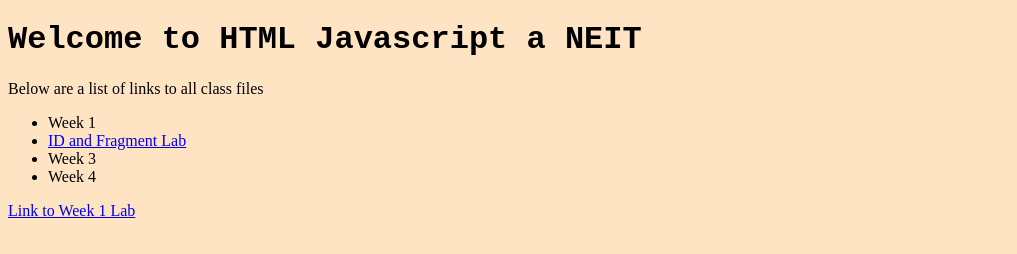
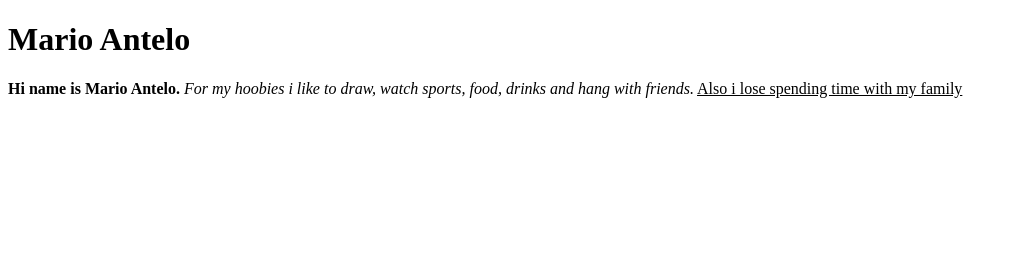
Before and after one commit to cityboy401/HTMLJS2024, a plain HTML site: page index.html in a window 1280 px wide. Shown: the whole page, without its empty margins (0-1017 px from the left). Drawn offline with Linux system fonts and the light colour scheme.

Commit message:
Add files via upload

```diff
--- a/index.html
+++ b/index.html
@@ -1,28 +1,17 @@
 <!DOCTYPE html>
 <html lang="en">
-    <head>
-        <!--
-            Mario Antelo
-            SE 111.03
-            January 9, 2024
-        -->
-        <title>HTML Javascript Winter 2024</title>
-        <meta charset="UTF-8">
-        <!--<script src="script.js"></script>
-        <script>
-            alert("hello world!")
-        </script>
-    -->
-    </head>
-    <body style="background-color: bisque;">
-        <h1 style="font-family: 'Courier New', Courier, monospace; color:rgb(red, green, blue)">Welcome to HTML Javascript a NEIT</h1>
-        <p>Below are a list of links to all class files</p>
-        <ul>
-            <li>Week 1</li>
-            <li><a href="Week2/IdangFragment.html">ID and Fragment Lab</a></li>
-            <li>Week 3</li>
-            <li>Week 4</li>
-        </ul>
-        <a href="Week1/index.html">Link to Week 1 Lab</a>
-    </body>
+<head>
+    <meta charset="UTF-8">
+    <meta name="viewport" content="width=device-width, initial-scale=1.0">
+    <title>SE111 | W1</title>
+    <meta name="description" content="Week 1">
+    <meta name="author" content="Mario Antelo">
+</head>
+<body>
+    <div>
+        <h1>Mario Antelo</h1>
+        <p><b>Hi name is Mario Antelo.</b> <i>For my hoobies i like to draw, watch sports, food, drinks and hang with friends.</i> <u>Also i lose spending time with my family</u></p>
+    </div>
+
+</body>
 </html>
--- a/script.js
+++ /dev/null
@@ -1 +0,0 @@
-alert("Wouldn't you like to be a pepper too???");
```
Also changed, not shown: 3 other files.
